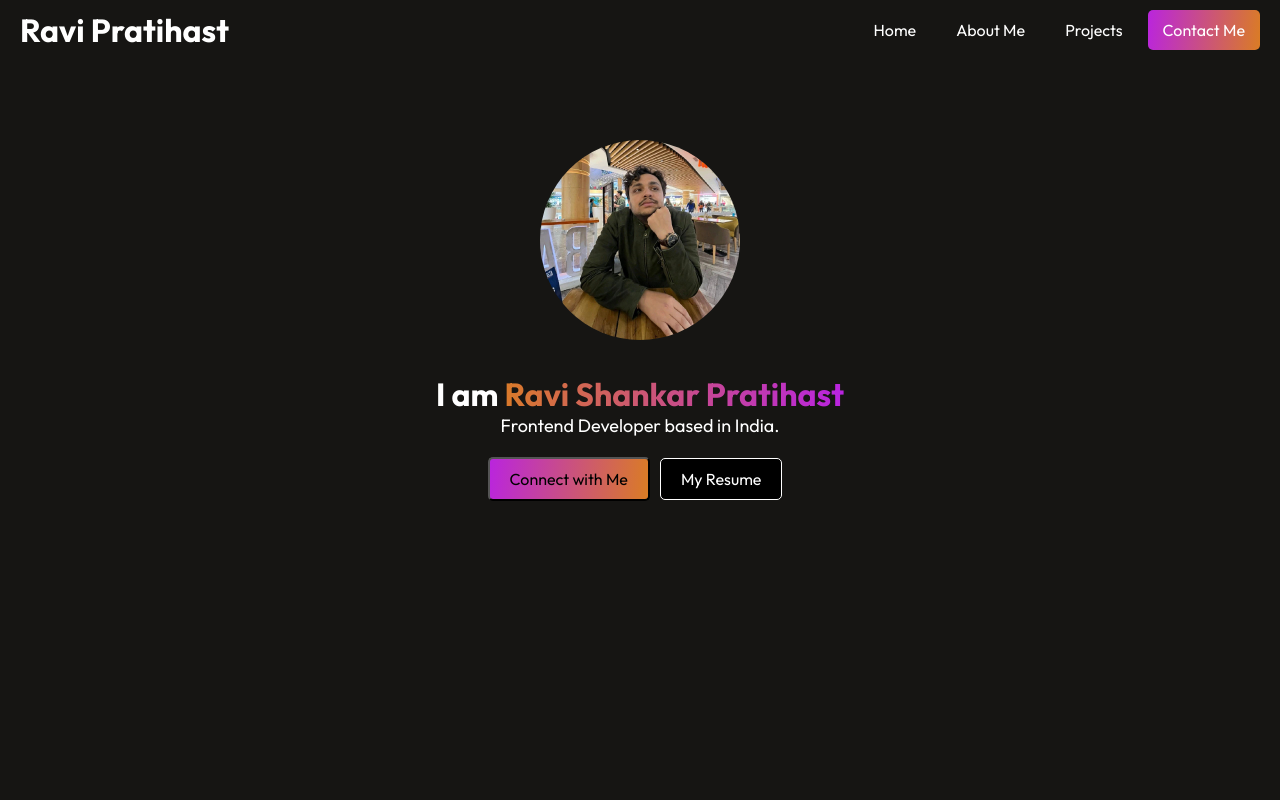
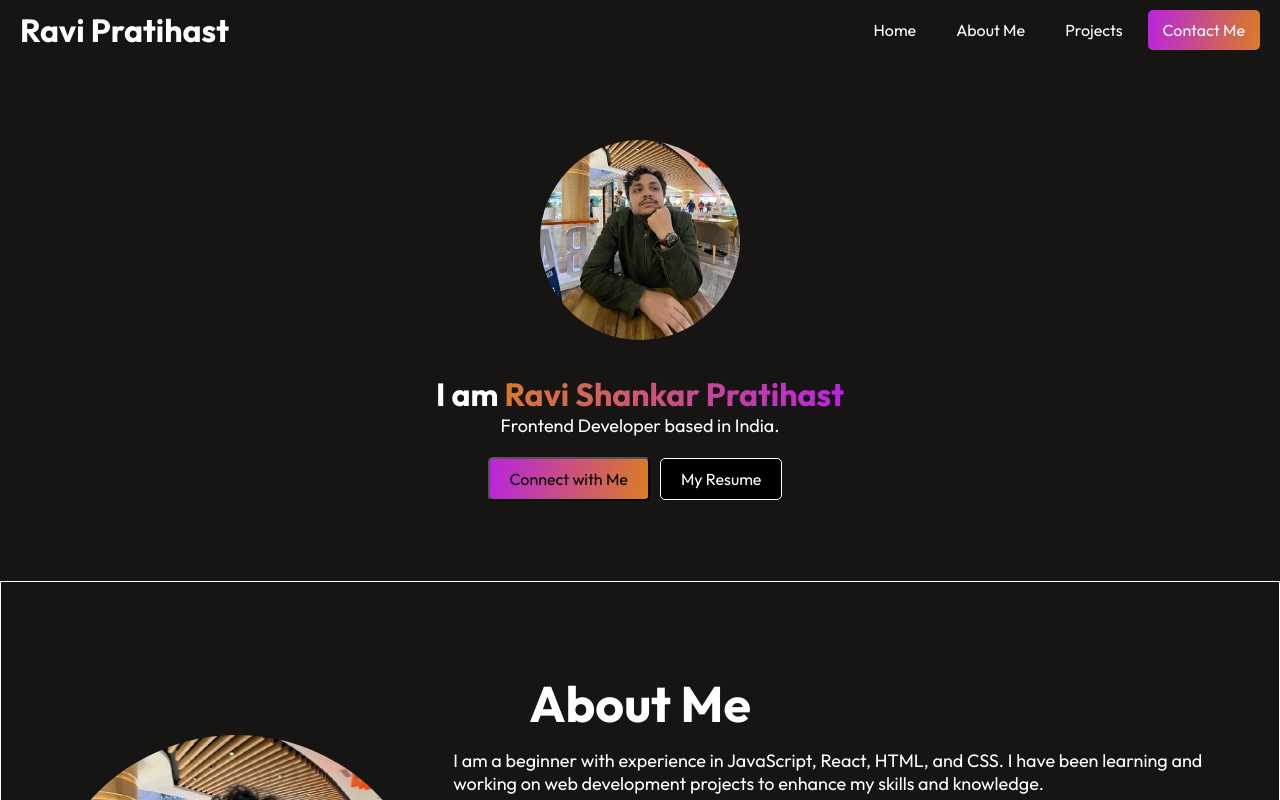
Before and after one commit to RaviPratihast/ravipratihast-portfolio, a React (Create React App) app: page / in a window 1280 px wide. Shown: the top 800 px of the page. Built offline with nearby package versions, Linux system fonts and the light colour scheme.

Commit message:
add: about section

```diff
--- a/src/App.js
+++ b/src/App.js
@@ -1,12 +1,14 @@
 import React from "react";
 import Navbar from "./component/Navbar/Navbar";
 import Hero from "./component/Hero-section/Hero";
+import About from "./component/About-me/About";
 
 function App() {
   return (
     <div>
       <Navbar />
       <Hero />
+      <About />
     </div>
   );
 }
```
